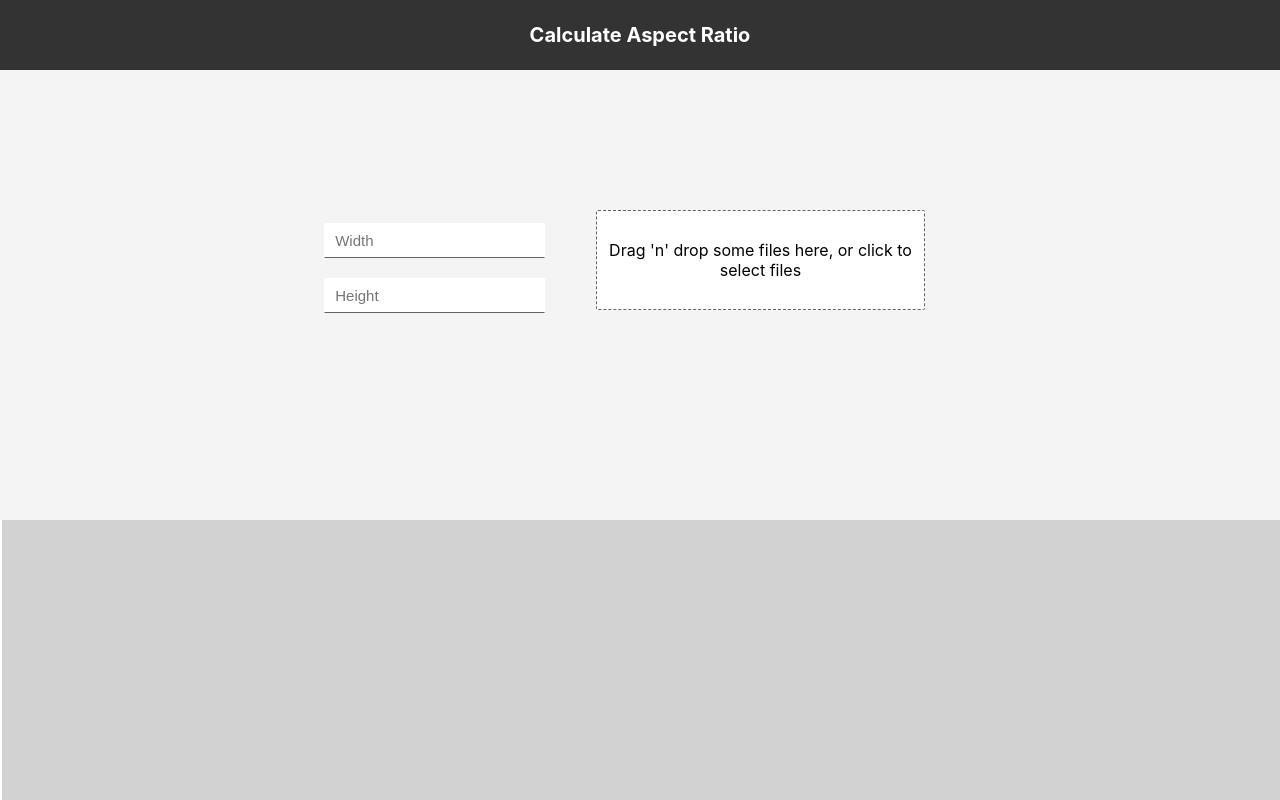
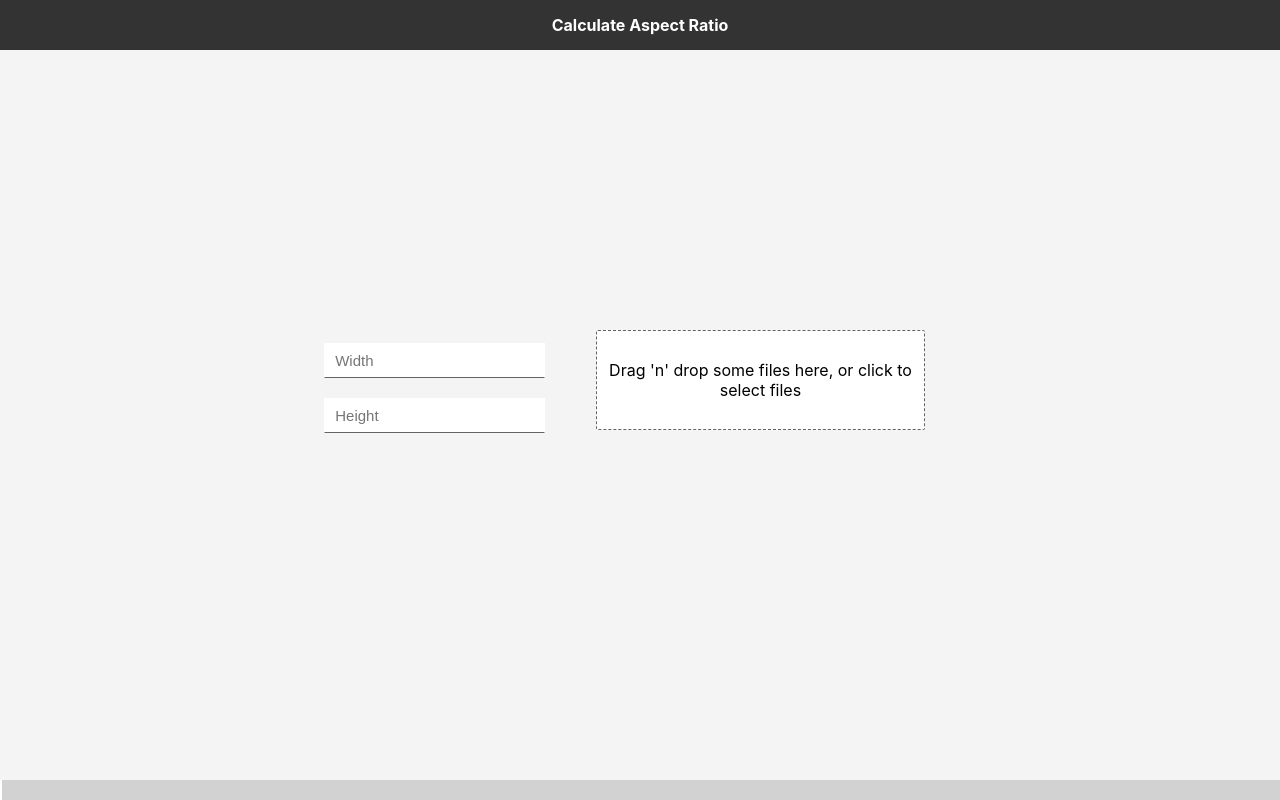
Before and after one commit to redocs/calculate-aspect-ratio, a React (Create React App) app: page / in a window 1280 px wide. Built offline with nearby package versions, Linux system fonts and the light colour scheme.

Commit message:
aggiungo info e un po' di css

```diff
--- a/public/index.html
+++ b/public/index.html
@@ -1,5 +1,6 @@
 <!DOCTYPE html>
 <html lang="en">
+
 <head>
   <meta charset="utf-8" />
   <link rel="shortcut icon" href="%PUBLIC_URL%/favicon.ico" />
@@ -19,8 +20,9 @@
       work correctly both with client-side routing and a non-root public URL.
       Learn how to configure a non-root public URL by running `npm run build`.
     -->
-    <title>React App</title>
+  <title>Calculate Aspect Ratio</title>
 </head>
+
 <body>
   <noscript>You need to enable JavaScript to run this app.</noscript>
   <div id="root"></div>
@@ -35,4 +37,5 @@
       To create a production bundle, use `npm run build` or `yarn build`.
     -->
 </body>
+
 </html>
--- a/src/App.js
+++ b/src/App.js
@@ -6,18 +6,25 @@ import ResultText from './components/resultText';
 import Uploader from './components/uploader';
 import ResultImage from './components/resultImage';
 
+const headerHeight = '50px';
+
 const Header = styled.header`
   background: #333;
-  min-height: 70px;
+  min-height: ${headerHeight};
   display: flex;
   justify-content: center;
   align-items: center;
+  position: sticky;
+  top: 0;
+  z-index: 999;
 `;
 
-const Title = styled.div`
-  font-size: 20px;
+const Title = styled.h1`
+  font-size: 16px;
   font-weight: bolder;
   color: #fff;
+  margin: 0;
+  padding: 0;
 `;
 
 const MainContainer = styled.section`
@@ -25,7 +32,7 @@ const MainContainer = styled.section`
   padding: 0;
   display: flex;
   flex-direction: column;
-  min-height: calc(100vh - 70px);
+  min-height: calc(100vh - ${headerHeight});
 `;
 
 const Form = styled.form`
@@ -40,7 +47,7 @@ const CenteredSection = styled.div`
   display: flex;
   justify-content: center;
   align-items: center;
-  flex-direction: ${({ direction }) => (direction ? direction : 'row')};
+  flex-direction: ${({ direction }) => direction || 'row'};
 `;
 
 const Button = styled.button`
@@ -53,12 +60,12 @@ const Button = styled.button`
   font-weight: bolder;
   text-transform: uppercase;
   margin: 10px;
-  visibility: ${({ visible }) => (visible ? 'visible' : 'hidden')};
+  visibility: ${({ visible }) => visible || 'hidden'};
 `;
 
 const Flex = styled.div`
   display: flex;
-  flex-direction: ${({ direction }) => (direction ? direction : 'row')};
+  flex-direction: ${({ direction }) => direction || 'row'};
   justify-content: center;
   align-items: center;
 `;
@@ -69,9 +76,15 @@ const FlexRow = styled.div`
   display: flex;
   justify-content: center;
   align-items: center;
+  max-height: ${({ ratioCalc }) => (ratioCalc ? '20px' : '99vh')};
+  transition: max-height .2s ease-in-out;
+  form {
+    transition: visibility .2s ease-in-out;
+    visibility: ${({ ratioCalc }) => (ratioCalc ? 'hidden' : 'visible')};
+  }
 `;
 
-const FlexRowLeft = styled.div`
+const FlexRowSecondary = styled.div`
   flex: ${({ cssFlex }) => cssFlex};
   padding: 10px;
   background: #d2d2d2;
@@ -111,7 +124,7 @@ const App = () => {
         <Title>Calculate Aspect Ratio</Title>
       </Header>
       <MainContainer>
-        <FlexRow cssFlex={1}>
+        <FlexRow cssFlex={1} ratioCalc={!!ratio}>
           <Form onSubmit={handleSubmit}>
             <Flex>
               <Flex direction="column">
@@ -147,7 +160,7 @@ const App = () => {
             </Button>
           </Form>
         </FlexRow>
-        <FlexRowLeft cssFlex={1}>
+        <FlexRowSecondary cssFlex={ratio ? 1 : 0}>
           {ratio && (
             <CenteredSection direction="column">
               <ResultText
@@ -161,7 +174,7 @@ const App = () => {
               {imagePreview && <ResultImage ratio={ratio} src={imagePreview} />}
             </CenteredSection>
           )}
-        </FlexRowLeft>
+        </FlexRowSecondary>
       </MainContainer>
     </div>
   );
```
Also changed, not shown: public/manifest.json, 1 other file (tests, documents, lock files or other folders). Lines whose indentation alone changed are shown as unchanged.
